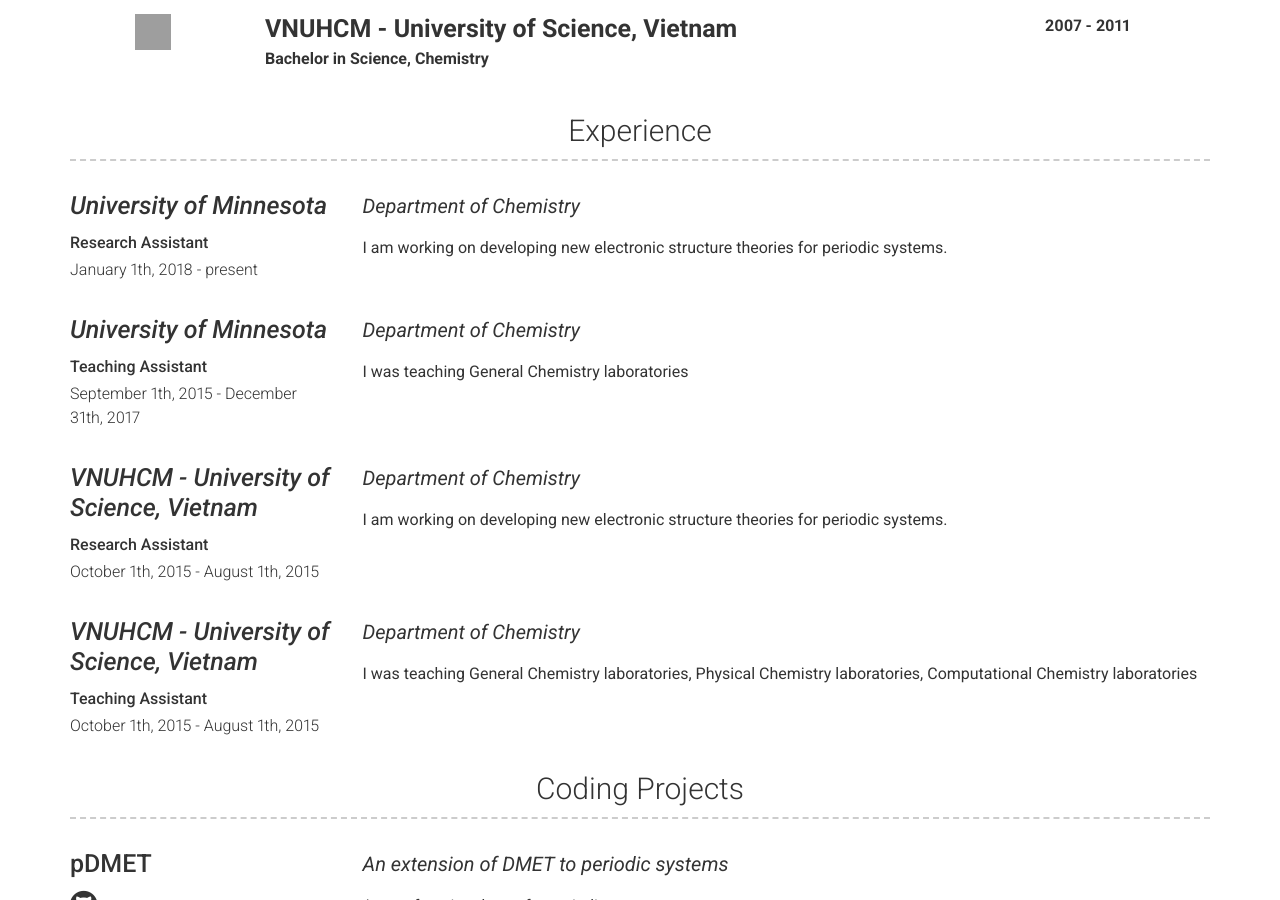
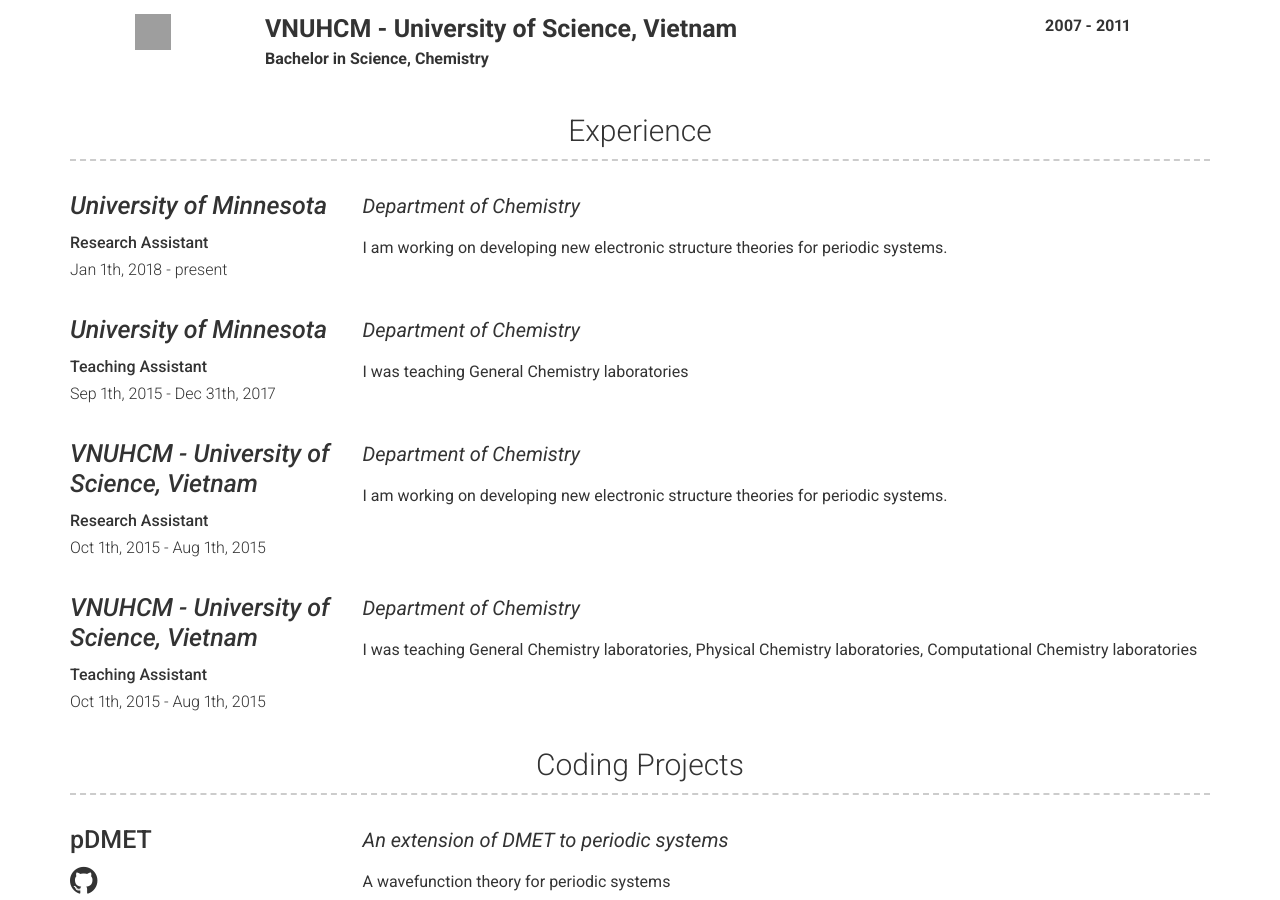
Before and after one commit to hungpham2017/hungpham2017.github.io, a Jekyll site: the page built from index.md, in a window 1280 px wide and 900 px high, scrolled down 702 px. Built offline with Jekyll 4.4.1, drawn with Linux system fonts in a browser that asks for light colours; grey boxes are pictures that could not be loaded.

```diff
--- a/_data/experience.yml
+++ b/_data/experience.yml
@@ -2,7 +2,7 @@
 - company: University of Minnesota
   link: https://twin-cities.umn.edu/
   job_title: Research Assistant
-  dates: January 1th, 2018 - present
+  dates: Jan 1th, 2018 - present
   quote: >
    Department of Chemistry
   description: | # this will include new lines to allow paragraphs
@@ -11,7 +11,7 @@
 - company: University of Minnesota
   link: https://twin-cities.umn.edu/
   job_title: Teaching Assistant
-  dates: September 1th, 2015 - December 31th, 2017
+  dates: Sep 1th, 2015 - Dec 31th, 2017
   quote: >
    Department of Chemistry
   description: | # this will include new lines to allow paragraphs
@@ -20,7 +20,7 @@
 - company: VNUHCM - University of Science, Vietnam
   link: https://en.hcmus.edu.vn/
   job_title: Research Assistant
-  dates: October 1th, 2015 - August 1th, 2015
+  dates: Oct 1th, 2015 - Aug 1th, 2015
   quote: >
    Department of Chemistry
   description: | # this will include new lines to allow paragraphs
@@ -29,7 +29,7 @@
 - company: VNUHCM - University of Science, Vietnam
   link: https://en.hcmus.edu.vn/
   job_title: Teaching Assistant
-  dates: October 1th, 2015 - August 1th, 2015
+  dates: Oct 1th, 2015 - Aug 1th, 2015
   quote: >
    Department of Chemistry
   description: | # this will include new lines to allow paragraphs
```
